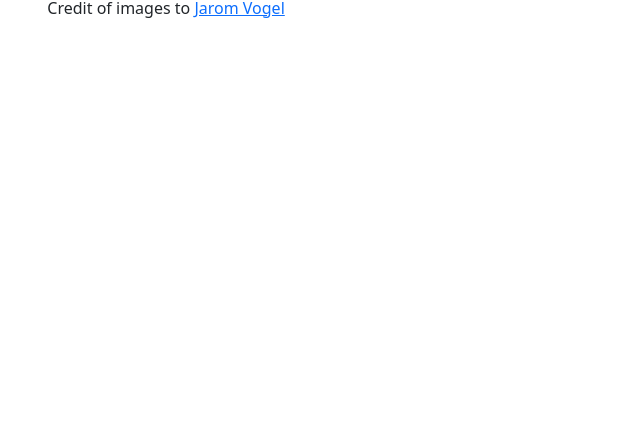
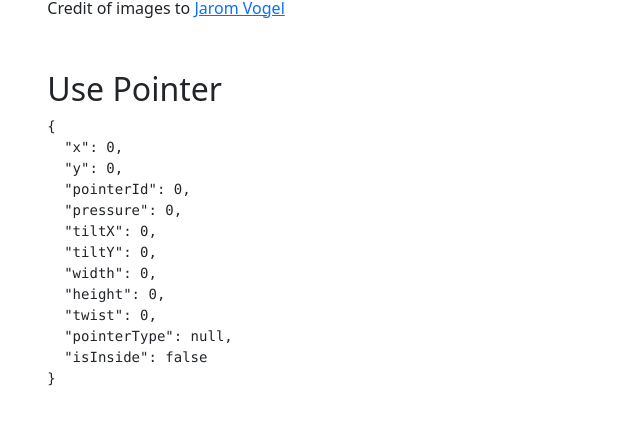
Before and after one commit to UlakhovichKate/vueUse, a Vue app: page /sensors in a window 1280 px wide. Shown: the part 7042-7467 px from the top of the page, without its empty margins (390-1030 px from the left). Before the commit the page ends 7112 px from the top, so only its background shows below. Built offline with nearby package versions, Linux system fonts and the light colour scheme; no server answers.

Commit message:
UsePointer.vue

```diff
--- a/src/components/ListSensors.vue
+++ b/src/components/ListSensors.vue
@@ -26,6 +26,7 @@
   <use-online/>
   <use-page-leave/>
   <use-parallax/>
+  <use-pointer/>
 </template>
 
 <script setup>
@@ -56,6 +57,7 @@ import UseNetwork from "../vueUseComponents/UseNetwork.vue";
 import UseOnline from "../vueUseComponents/UseOnline.vue";
 import UsePageLeave from "../vueUseComponents/UsePageLeave.vue";
 import UseParallax from "../vueUseComponents/UseParallax.vue";
+import UsePointer from "../vueUseComponents/UsePointer.vue";
 
 
 </script>
--- /dev/null
+++ b/src/vueUseComponents/UsePointer.vue
@@ -0,0 +1,11 @@
+<script setup lang="ts">
+import { reactive } from 'vue'
+import { usePointer } from '@vueuse/core'
+
+const pointer = reactive(usePointer())
+</script>
+
+<template>
+  <h2>Use Pointer</h2>
+  <pre class="select-none" style="touch-action: none">{{ pointer }}</pre>
+</template>
```
